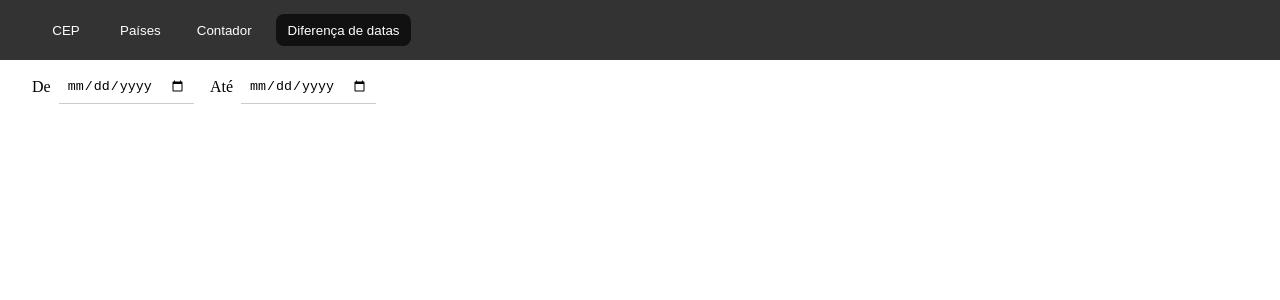
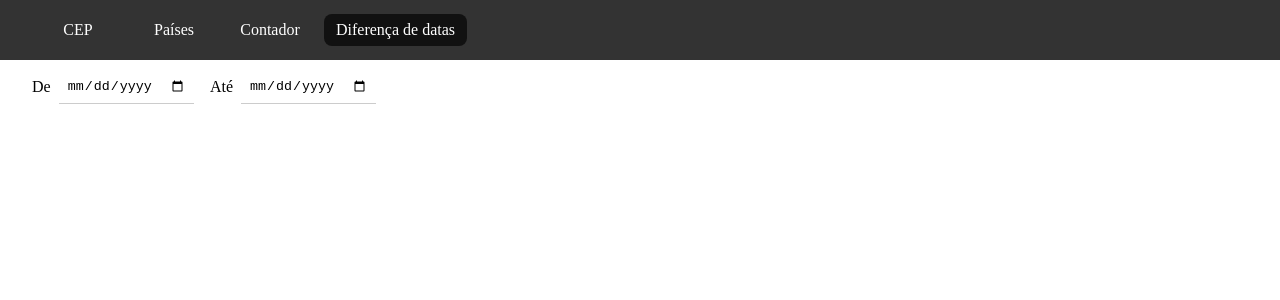
Before and after one commit to cgcdoss/angular-signals, an Angular app: page /date-difference in a window 1280 px wide. Shown: the top 300 px of the page. Built offline with nearby package versions, Linux system fonts and the light colour scheme.

Commit message:
chore: trocando button por <a>

```diff
--- a/src/app/app.component.html
+++ b/src/app/app.component.html
@@ -1,8 +1,8 @@
 <nav>
     <div class="opcoes">
-        <button *ngFor="let r of rotas()" [routerLink]="r.rota" [class.active]="rotaAtual() === r.rota">
+        <a *ngFor="let r of rotas()" [routerLink]="r.rota" [class.active]="rotaAtual() === r.rota">
             {{ r.nome }}
-        </button>
+        </a>
     </div>
 </nav>
 
--- a/src/app/app.component.scss
+++ b/src/app/app.component.scss
@@ -16,7 +16,10 @@ nav {
     gap: 12px;
 }
 
-button {
+a {
+    display: flex;
+    align-items: center;
+    justify-content: center;
     min-width: 60px;
     padding: 6px 12px;
     border: none;
@@ -27,14 +30,15 @@ button {
     transition-property: font-weight, background-color;
     transition-duration: 100ms;
     transition-timing-function: linear;
+    text-decoration: none;
 }
 
-.opcoes button:hover {
+.opcoes a:hover {
     background-color: #555555;
     /*   font-weight: 700; */
 }
 
-.opcoes button:where(:active, .active) {
+.opcoes a:where(:active, .active) {
     background-color: #111;
 }
 
```
